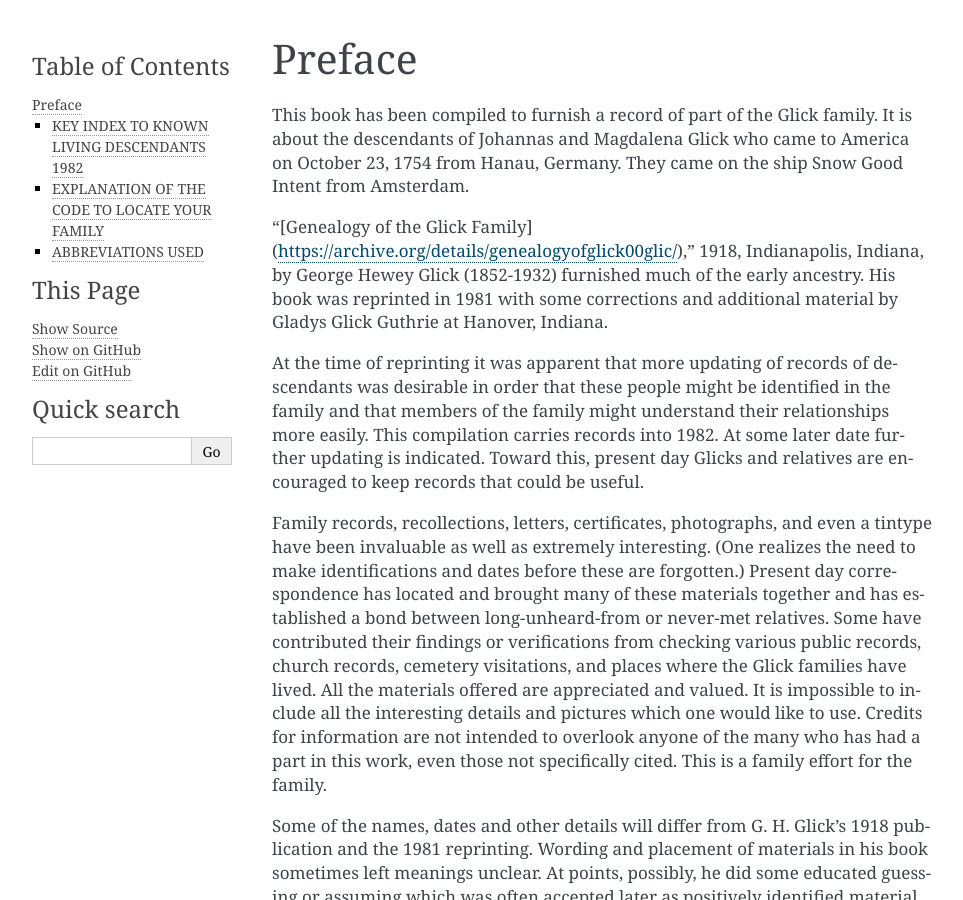
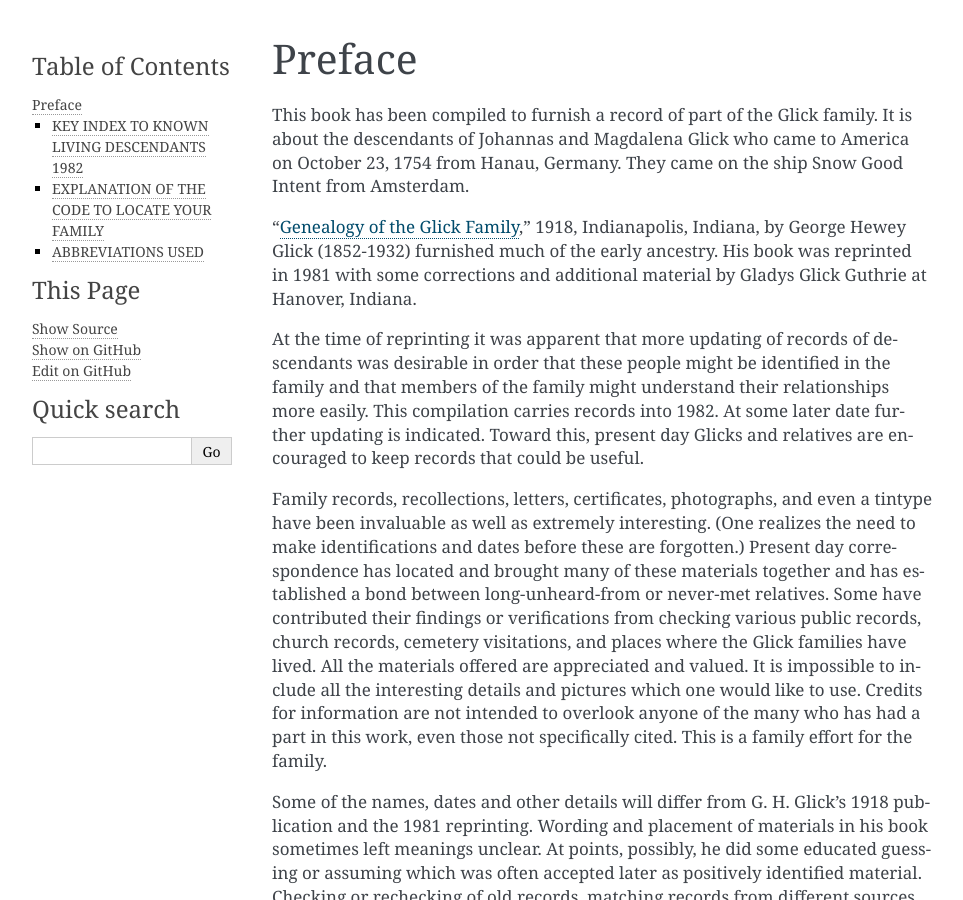
Before and after one commit to Johannes-Glick/descendants, a Sphinx documentation site: the page built from source/0_preface.rst, in a window 1280 px wide and 900 px high. Shown: the whole window, without its empty margins (148-1111 px from the left). Built offline with Sphinx 7.4.7, drawn with Linux system fonts in a browser that asks for light colours; some of the changed text lies outside the part shown.

Commit message:
Fix link in preface

```diff
--- a/source/0_preface.rst
+++ b/source/0_preface.rst
@@ -3,7 +3,7 @@ Preface
 
 This book has been compiled to furnish a record of part of the Glick family. It is about the descendants of Johannas and Magdalena Glick who came to America on October 23, 1754 from Hanau, Germany. They came on the ship Snow Good Intent from Amsterdam.
 
-"[Genealogy of the Glick Family](https://archive.org/details/genealogyofglick00glic/)," 1918, Indianapolis, Indiana, by George Hewey Glick (1852-1932) furnished much of the early ancestry. His book was reprinted in 1981 with some corrections and additional material by Gladys Glick Guthrie at Hanover, Indiana.
+"`Genealogy of the Glick Family <https://archive.org/details/genealogyofglick00glic/>`_," 1918, Indianapolis, Indiana, by George Hewey Glick (1852-1932) furnished much of the early ancestry. His book was reprinted in 1981 with some corrections and additional material by Gladys Glick Guthrie at Hanover, Indiana.
 
 At the time of reprinting it was apparent that more updating of records of descendants was desirable in order that these people might be identified in the family and that members of the family might understand their relationships more easily. This compilation carries records into 1982. At some later date further updating is indicated. Toward this, present day Glicks and relatives are encouraged to keep records that could be useful.
 
@@ -104,7 +104,7 @@ A7 :doc:`Peter</A7_Peter_Glick>`-Mariah Barbara Kurtz
 EXPLANATION OF THE CODE TO LOCATE YOUR FAMILY
 =============================================
 
-The letter A denotes the seven sons of Johannes and Magdalena Glick, the Roman numeral showing the order of their birth: A1 :doc:`John George</A1_John_George_Glick>`, A2 :doc:`Philip</A2_Philip_Glick>`, A3 ,:doc:`David</A3_David_Glick>` A4 :doc:`Henry</A4_Henry_Glick>`, A5 :doc:`Johan Daniel</A5_Johann_Daniel_Glick>`, A6 :doc:`Frederick</A6_George_Frederick_Glick>`, and A7 :doc:`Peter</A7_Peter_Glick>`.
+The letter A denotes the seven sons of Johannes and Magdalena Glick, the Roman numeral showing the order of their birth: A1 :doc:`John George</A1_John_George_Glick>`, A2 :doc:`Philip</A2_Philip_Glick>`, A3 :doc:`David</A3_David_Glick>` A4 :doc:`Henry</A4_Henry_Glick>`, A5 :doc:`Johan Daniel</A5_Johann_Daniel_Glick>`, A6 :doc:`Frederick</A6_George_Frederick_Glick>`, and A7 :doc:`Peter</A7_Peter_Glick>`.
 
 B in front of a name, refers to children of the above, another generation. The numeral indicates the number of children in each family, in the order of their birth.
 
```
Also changed, not shown: 5 other files.
